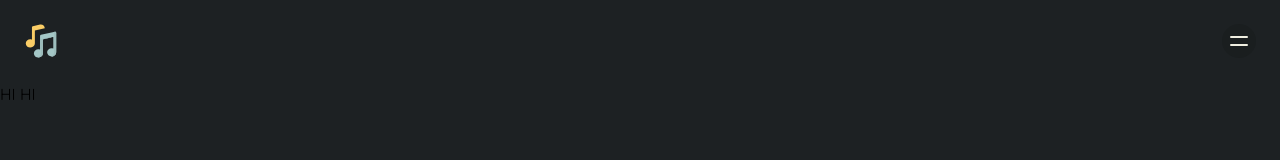
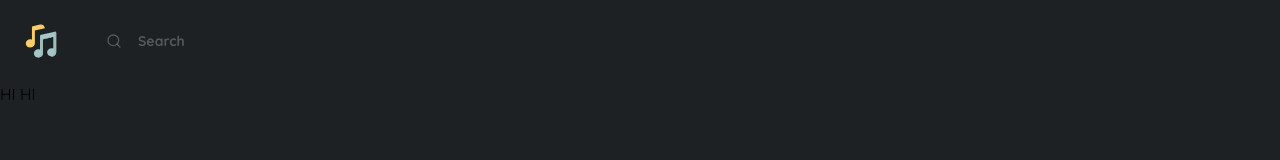
Before and after one commit to eniiku/musica, a React (Vite) app: page / in a window 1280 px wide. Shown: the top 160 px of the page. Built offline with nearby package versions, Linux system fonts and the light colour scheme.

Commit message:
feat(AppBar): create and initialize search bar

```diff
--- a/src/App.tsx
+++ b/src/App.tsx
@@ -4,7 +4,7 @@ import { Home } from './pages';
 
 const App = () => {
   return (
-    <div className=" bg-black min-h-screen">
+    <div className=" bg-dark min-h-screen">
       <AppBar />
       <div>
         <Routes>
--- a/src/components/AppBar.tsx
+++ b/src/components/AppBar.tsx
@@ -1,10 +1,12 @@
 import { useEffect, useRef, useState } from 'react';
-import logo from '../assets/icons/logo.svg';
-import menu from '../assets/icons/nav/menu.svg';
+import logoIcon from '../assets/icons/logo.svg';
+import menuIcon from '../assets/icons/nav/menu.svg';
+import searchIcon from '../assets/icons/search.svg';
 import { navItems } from '../data/mainData';
 
 const AppBar = () => {
   const [isOpen, setIsOpen] = useState(false);
+  const [searchTerm, setSearchTerm] = useState('');
 
   const ref = useRef<HTMLDivElement>(null);
 
@@ -32,14 +34,17 @@ const AppBar = () => {
   }, []);
 
   return (
-    <header className="relative flex justify-between p-6">
-      <img src={logo} aria-role="presentation" aria-label="logo" />
+    <header
+      className="relative flex justify-between md:justify-start p-6
+        md:items-center bg-transparent"
+    >
+      <img src={logoIcon} aria-role="presentation" aria-label="logo" />
 
       <button
-        className="bg-black-alt rounded-full w-[34px] h-[34px]"
+        className="bg-dark-alt rounded-full w-[34px] h-[34px] md:hidden"
         onClick={handleOpenMenu}
       >
-        <img src={menu} aria-role="menu" className="m-auto" />
+        <img src={menuIcon} aria-role="menu" className="m-auto " />
       </button>
 
       {/* Drawer(Side-bar) that pops up on menu click */}
@@ -47,31 +52,54 @@ const AppBar = () => {
       {isOpen && (
         <div
           aria-role="menubar"
-          className="absolute top-0 right-0 h-screen bg-black-alt
-            w-8/12 z-50 js-drawer"
+          className="absolute top-0 right-0 h-screen bg-dark-alt
+            w-8/12 z-50"
           ref={ref}
         >
           <nav>
-            <ul>
+            <ul className="p-9 my-8">
               {navItems.map((item) => (
                 <li
                   key={item.icon}
                   aria-role="menuitem"
                   onClick={handleCloseMenu}
+                  className="flex items-center pb-12"
                 >
                   <img
                     src={item.icon}
-                    alt="Go to Home"
+                    alt={`Go to${item.title} page`}
                     aria-role="navigation"
+                    className="w-7 h-7"
                   />
 
-                  <p className="text-white ">{item.title}</p>
+                  <p className="text-light font-bold text-opacity-25 ml-7 text-lg">
+                    {item.title}
+                  </p>
                 </li>
               ))}
             </ul>
           </nav>
         </div>
       )}
+
+      {/* Searchbar */}
+
+      <form className="hidden md:block ml-12 w-full">
+        <div className="flex items-center text-white text-opacity-25">
+          <img src={searchIcon} aria-hidden="true" className="w-4 h-4 mr-4" />
+          <input
+            name="search-field"
+            id="search-field"
+            placeholder="Search"
+            aria-role="searchbar"
+            type="search"
+            value={searchTerm}
+            onChange={(e) => setSearchTerm(e.target.value)}
+            className="bg-transparent text-sm font-semibold outline-none
+              placeholder-white placeholder-opacity-25 w-[25%]"
+          />
+        </div>
+      </form>
     </header>
   );
 };
--- a/src/data/mainData.ts
+++ b/src/data/mainData.ts
@@ -6,10 +6,10 @@ import radio from '../assets/icons/nav/radio.svg';
 import video from '../assets/icons/nav/video.svg';
 
 export const navItems = [
-  { icon: home, title: 'home' },
-  { icon: playlist, title: 'my collections' },
-  { icon: radio, title: 'radio' },
-  { icon: video, title: 'music videos' },
-  { icon: profile, title: 'profile' },
-  { icon: logOut, title: 'log out' },
+  { icon: home, title: 'Home' },
+  { icon: playlist, title: 'My collections' },
+  { icon: radio, title: 'Radio' },
+  { icon: video, title: 'Music videos' },
+  { icon: profile, title: 'Profile' },
+  { icon: logOut, title: 'Log out' },
 ];
--- a/tailwind.config.cjs
+++ b/tailwind.config.cjs
@@ -6,9 +6,9 @@ module.exports = {
       colors: {
         primary: '#A4C7C6',
         secondary: '#FACD66',
-        white: '#EFEEE0',
-        black: '#1D2123',
-        'black-alt': '#1A1E1F',
+        light: '#EFEEE0',
+        dark: '#1D2123',
+        'dark-alt': '#1A1E1F',
       },
     },
   },
```
